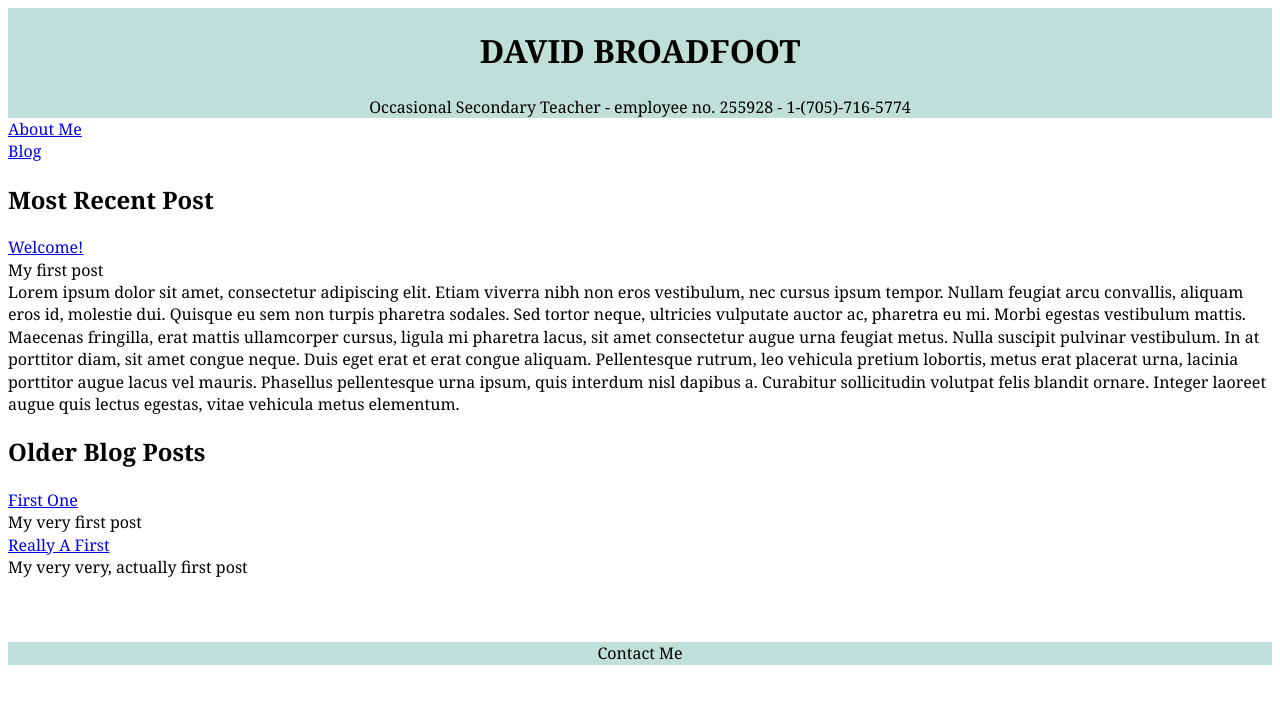
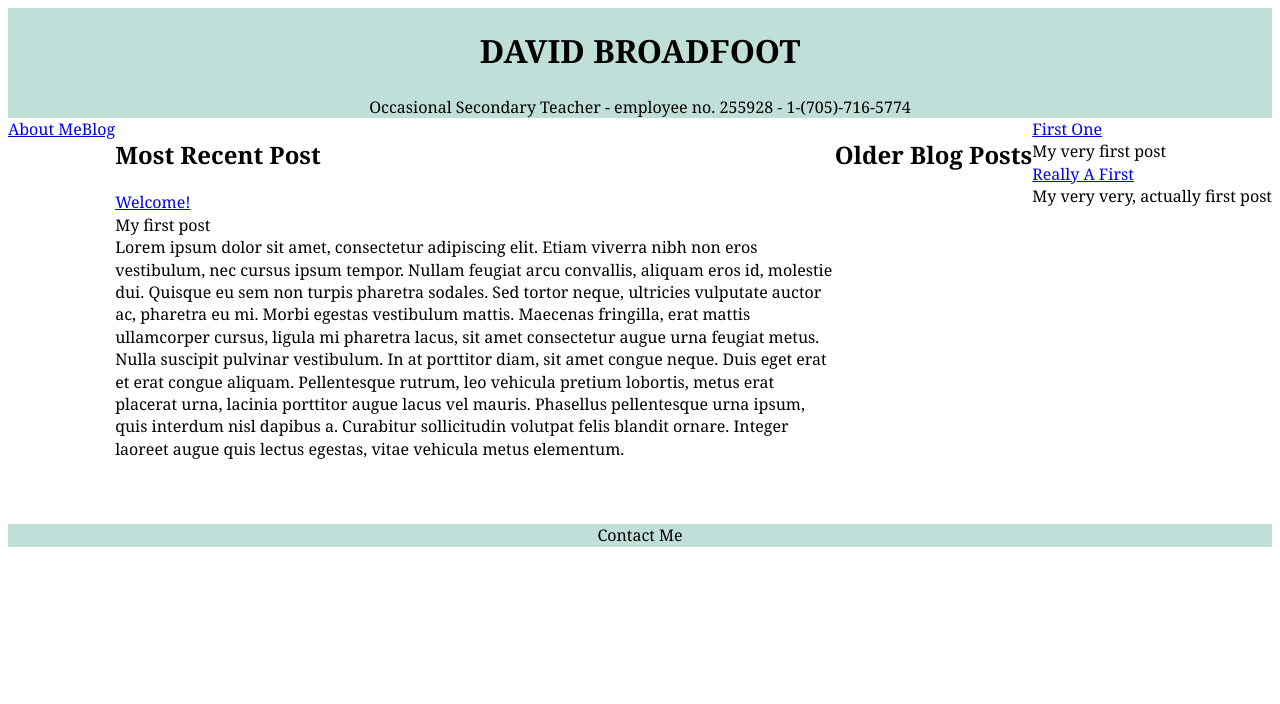
Before and after one commit to davidbroadfoot/site, a Jekyll site: the page built from index.html, in a window 1280 px wide. Shown: the top 704 px of the page. Built offline with Jekyll 4.4.1, drawn with Linux system fonts in a browser that asks for light colours.

Commit message:
exploring container

```diff
--- a/assets/css/common.css
+++ b/assets/css/common.css
@@ -10,7 +10,10 @@
 
 }
 
+.container{
+  display: grid;
 
+}
 
 .title-area {
   margin: 0;
@@ -27,8 +30,7 @@
 
 
 p {
-display: grid;
-grid-column: 3 / 7;
+
 margin: 0;
 }
 
@@ -52,12 +54,9 @@
 }
 
 .recent-posts {
-  display: grid;
-  grid-column: 3 / 7;
+
 }
 
 .older-posts {
-  display: grid;
-  grid-row: 1;
-  grid-template-columns: repeat(auto-fit, minmax(12rem,1fr));
+
 }
--- a/index.html
+++ b/index.html
@@ -3,6 +3,8 @@
 description: Occasional Secondary Teacher - employee no. 255928 - 1-(705)-716-5774
 layout: default
 ---
+<body>
+  <div class="container">
 <div class="title-area">
 
 
@@ -40,3 +42,5 @@
 <footer>
 Contact Me
 </footer>
+</div>
+</body>
```
